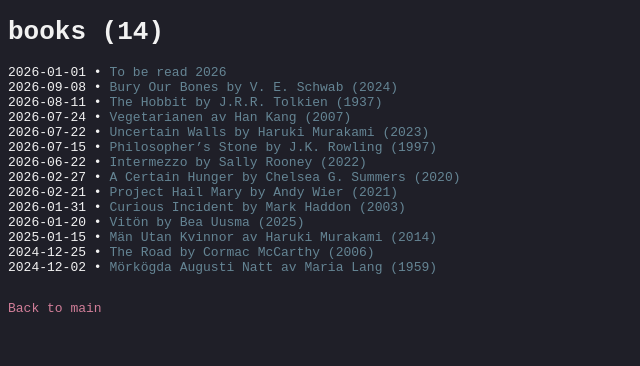
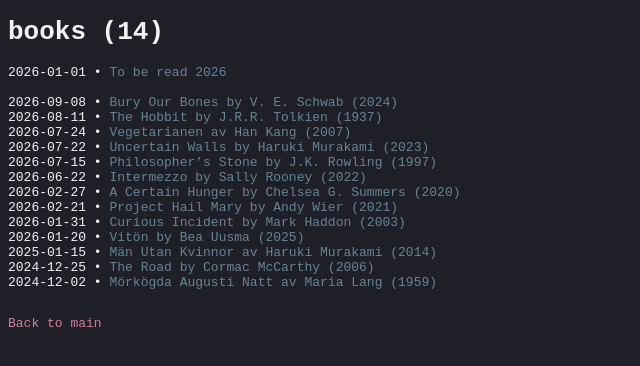
Before and after one commit to s-estay/s-estay.github.io, a Jekyll site: the page built from tags/books/index.md, in a window 1280 px wide. Shown: the top 366 px of the page, without its empty margins (0-640 px from the left). Built offline with Jekyll 4.4.1, drawn with Linux system fonts in a browser that asks for light colours.

Commit message:
Add separator line between pinned and unpinned posts in tag pages

```diff
--- a/_layouts/tag.html
+++ b/_layouts/tag.html
@@ -13,6 +13,9 @@
       <a href = "{{ post.url }}">{{ post.short_title | default: post.title }}</a>
     </div>
   {% endfor %}
+  {% if pinned_posts.size > 0 and unpinned_posts.size > 0 %}
+    <br>
+  {% endif %}
   {% for post in unpinned_posts %}
     <div class = "blog-list-entry">
       <time>{{ post.date | date: "%Y-%m-%d" }}</time>
```
